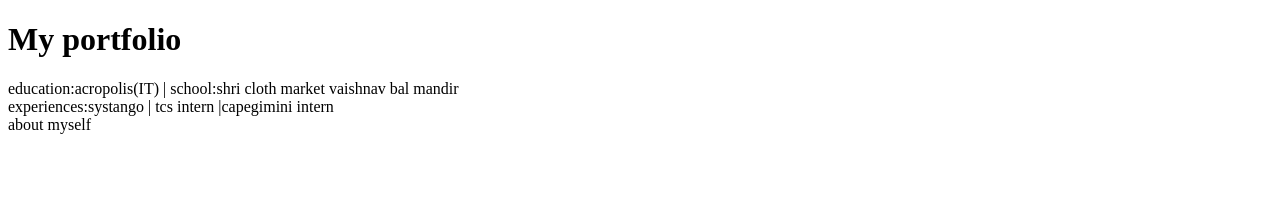
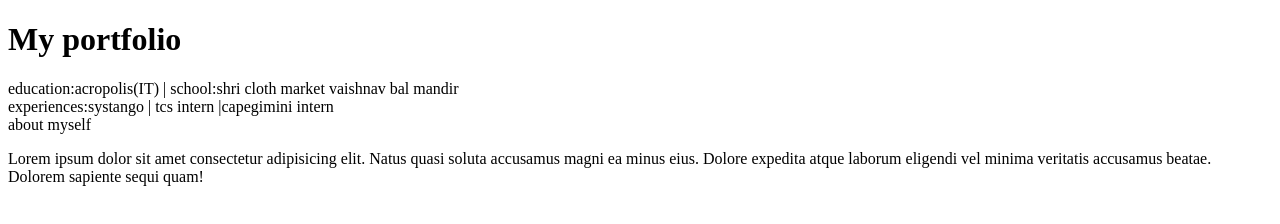
Before and after one commit to krutika-vyas/frontend-project, a website: page kruti.html in a window 1280 px wide. Drawn offline with Linux system fonts and the light colour scheme.

Commit message:
added footer section

```diff
--- a/kruti.html
+++ b/kruti.html
@@ -13,4 +13,9 @@
             <section>education:acropolis(IT) | school:shri cloth market vaishnav bal mandir</section>
             <section>experiences:systango | tcs intern |capegimini intern</section>
             <article>about myself</article>
-            <a href="ht
+        </main>
+        <footer>
+            <p>
+                Lorem ipsum dolor sit amet consectetur adipisicing elit. Natus quasi soluta accusamus magni ea minus eius. Dolore expedita atque laborum eligendi vel minima veritatis accusamus beatae. Dolorem sapiente sequi quam!
+            </p>
+        </footer>
```
Also changed, not shown: async projects.html (line endings or trailing spaces).
